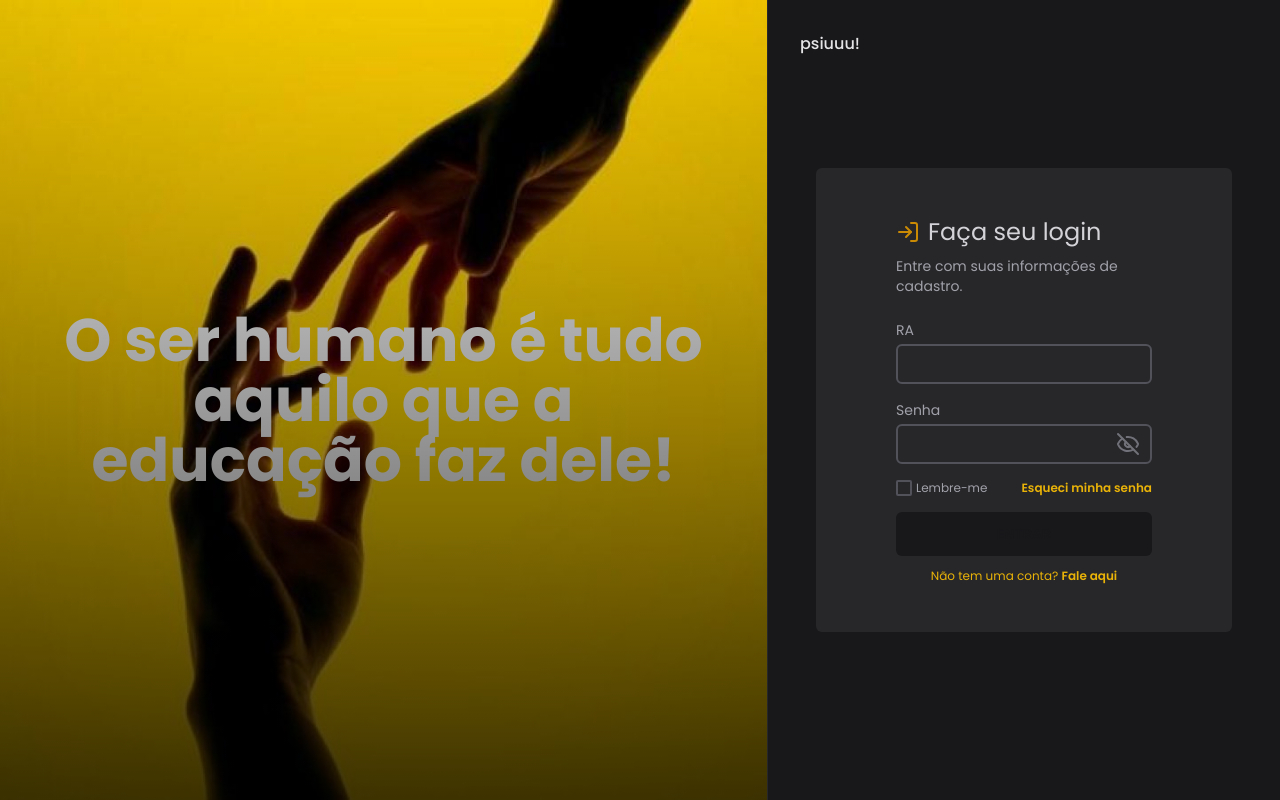
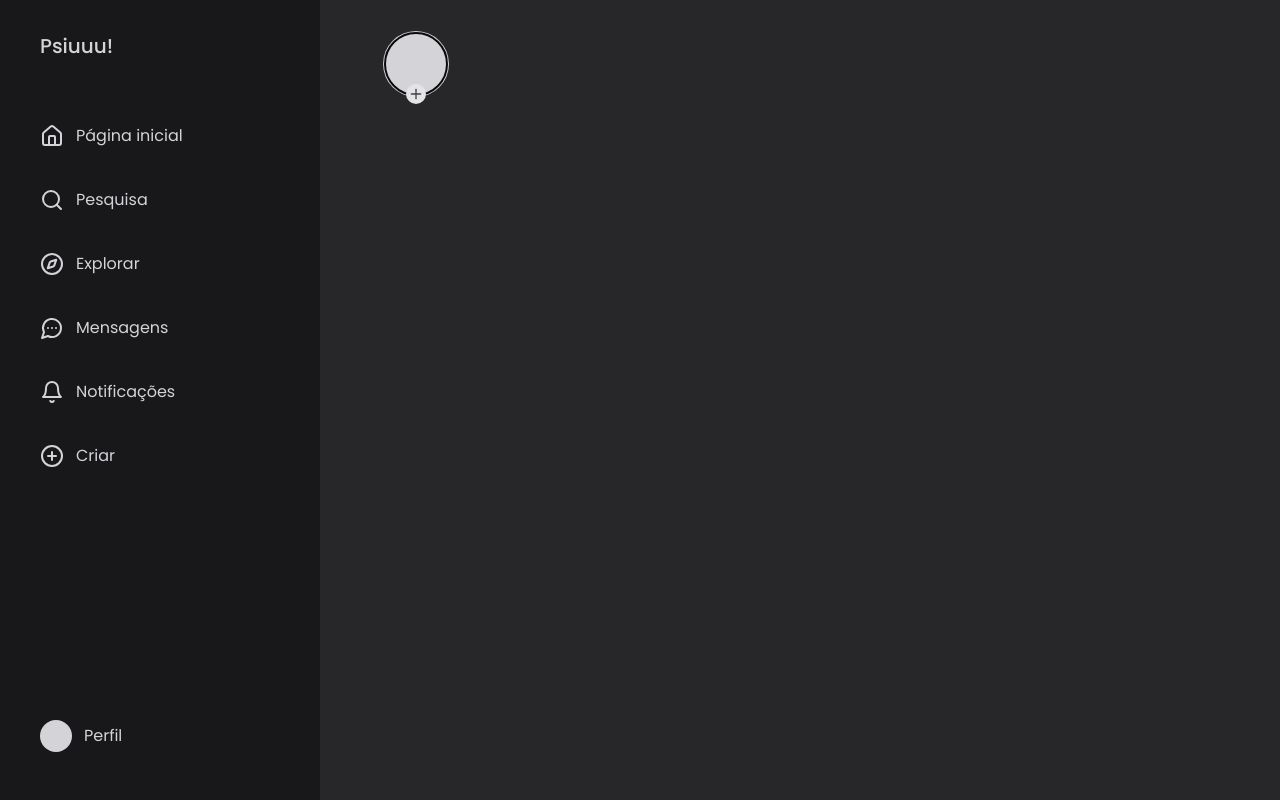
Before and after one commit to natanfoleto/psiu-web, a React (Vite) app: page / in a window 1280 px wide. Built offline with nearby package versions, Linux system fonts and the light colour scheme.

Commit message:
Update 07/11/2024

```diff
--- a/src/components/button.tsx
+++ b/src/components/button.tsx
@@ -13,15 +13,11 @@
         flex
         items-center
         justify-center
-        gap-2
-        bg-zinc-900
         text-zinc-300
         text-sm
         py-3
         px-4
         rounded-md
-        transition-opacity
-        hover:opacity-75
         ${className}
       `}
     >
--- a/src/components/sidebar/index.tsx
+++ b/src/components/sidebar/index.tsx
@@ -18,7 +18,7 @@
         </div>
 
         <nav className="space-y-2">
-          <SidebarLink href="/feed">
+          <SidebarLink href="/">
             <House />
             Página inicial
           </SidebarLink>
--- a/src/pages/feed/index.tsx
+++ /dev/null
@@ -1,7 +0,0 @@
-export function Feed() {
-  return (
-    <div className="px-6 py-8">
-      <h1 className="text-zinc-200 text-xl">Feed</h1>
-    </div>
-  )
-}
--- /dev/null
+++ b/src/pages/home/index.tsx
@@ -0,0 +1,9 @@
+import { NewPost } from './new-post'
+
+export function Home() {
+  return (
+    <div className="px-16 py-8">
+      <NewPost />
+    </div>
+  )
+}
--- /dev/null
+++ b/src/pages/home/new-post/button-new-post.tsx
@@ -0,0 +1,43 @@
+import { Plus } from 'lucide-react'
+import type { ButtonHTMLAttributes } from 'react'
+
+interface ButtonNewPostProps extends ButtonHTMLAttributes<HTMLButtonElement> {
+  className?: string
+}
+
+export function ButtonNewPost({ className, ...rest }: ButtonNewPostProps) {
+  return (
+    <button
+      {...rest}
+      className={`
+        relative
+        size-16
+        bg-zinc-300
+        border-2
+        border-zinc-950
+        ring-1
+        ring-zinc-300
+        rounded-full
+        cursor-pointer
+        ${className}
+      `}
+    >
+      <div
+        className="
+          flex
+          items-center
+          justify-center
+          bg-zinc-200
+          rounded-full
+          absolute
+          -bottom-2.5
+          left-1/2
+          -translate-x-1/2
+          p-0.5
+        "
+      >
+        <Plus className="size-4 text-zinc-700" />
+      </div>
+    </button>
+  )
+}
--- /dev/null
+++ b/src/pages/home/new-post/index.tsx
@@ -0,0 +1,43 @@
+import { useState } from 'react'
+
+import { ButtonNewPost } from './button-new-post'
+
+export function NewPost() {
+  const [open, setOpen] = useState(false)
+
+  const handleOpen = () => setOpen(true)
+  const handleClose = () => setOpen(false)
+
+  return (
+    <div>
+      <ButtonNewPost onClick={handleOpen} />
+
+      {open && (
+        <div
+          onClick={handleClose}
+          className="absolute inset-0 flex justify-center bg-black/25 py-24"
+        >
+          <div
+            onClick={(e) => e.stopPropagation()}
+            className="w-[576px] h-96 rounded-lg bg-zinc-800"
+          >
+            <div className="bg-zinc-900 p-2 rounded-t-lg">
+              <h1 className="text-zinc-300 text-sm font-semibold text-center">
+                Criar nova publicação
+              </h1>
+            </div>
+
+            <form className="flex flex-col">
+              <textarea
+                placeholder="Sobre o que você quer falar?"
+                className="flex-1"
+              ></textarea>
+
+              <button>Postar</button>
+            </form>
+          </div>
+        </div>
+      )}
+    </div>
+  )
+}
--- a/src/pages/profile/index.tsx
+++ b/src/pages/profile/index.tsx
@@ -1,8 +1,11 @@
 import { Grid3x3, LogOut, SquarePen } from 'lucide-react'
+import { useNavigate } from 'react-router-dom'
 
 import { Button } from '@/components/button'
 
 export function Profile() {
+  const navigate = useNavigate()
+
   return (
     <div className="w-full px-16 py-8 space-y-8">
       <div className="flex items-center gap-4">
@@ -15,22 +18,22 @@
       </div>
 
       <div className="flex items-center gap-2">
-        <Button>
-          <SquarePen className="size-4" />
+        <Button className="bg-zinc-900">
+          <SquarePen className="size-4 mr-2" />
           Editar perfil
         </Button>
 
-        <Button>
-          <LogOut className="size-4" />
+        <Button onClick={() => navigate('/sign-in')} className="bg-zinc-900">
+          <LogOut className="size-4 mr-2" />
           Sair
         </Button>
       </div>
 
       <div className="space-y-1">
-        <button className="flex items-center gap-1 text-xs text-zinc-400 rounded-md p-2 transition-colors hover:bg-zinc-700">
-          <Grid3x3 className="size-3" />
+        <Button className="text-xs text-zinc-400 py-1.5 transition-colors hover:bg-zinc-700">
+          <Grid3x3 className="size-3 mr-2" />
           PUBLICAÇÕES
-        </button>
+        </Button>
 
         <div className="w-full border-t border-zinc-700"></div>
       </div>
--- a/src/pages/sign-in/sign-in-form.tsx
+++ b/src/pages/sign-in/sign-in-form.tsx
@@ -17,7 +17,7 @@
   function handleSubmit(event: FormEvent) {
     event.preventDefault()
 
-    navigate('/feed')
+    navigate('/')
   }
 
   return (
```
Also changed, not shown: src/routes/index.tsx (+4 -4 lines).
